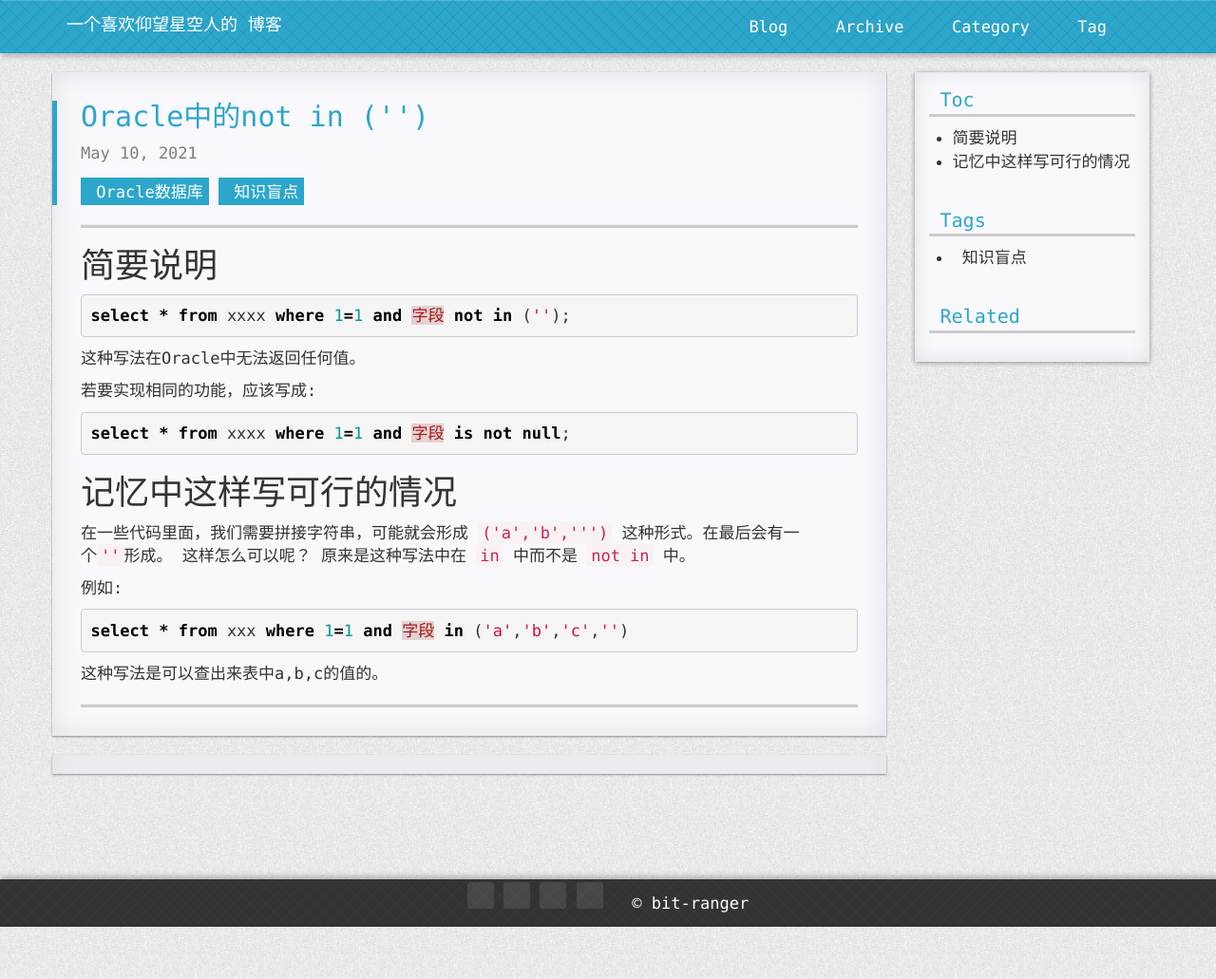
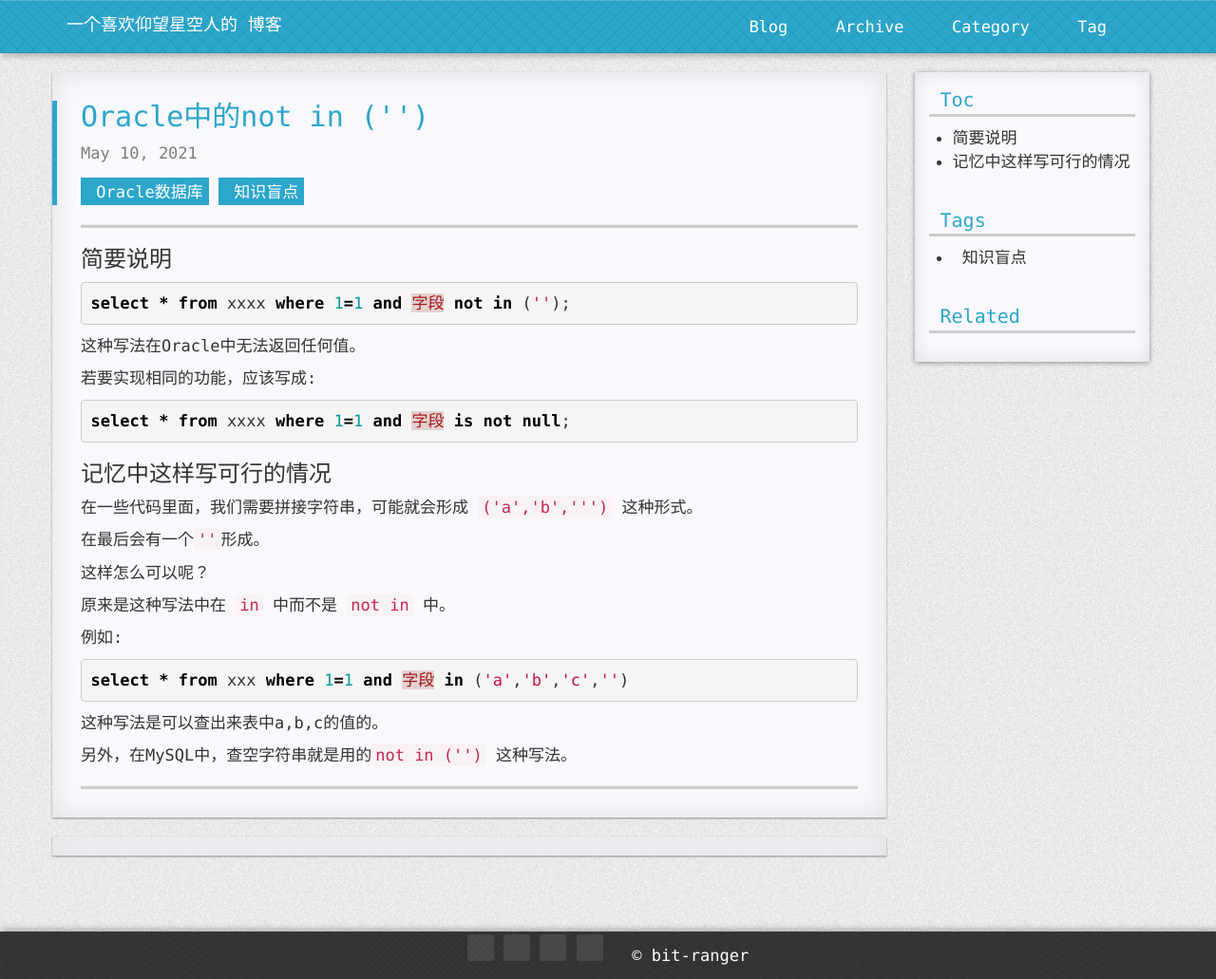
Before and after one commit to pythonbug/pythonbug.github.io, a Jekyll site: the page built from _posts/2021-05-10-Oracle-not in ('').md, in a window 1280 px wide. Shown: the whole page at 95% size. Built offline with Jekyll 4.4.1, drawn with Linux system fonts in a browser that asks for light colours; nearby versions of some CDN libraries; comment, search, counter and statistics services are not loaded; a style sheet for code colours, icons or effects is not loaded.

Commit message:
知识盲点，Oracle中的not in ('')。补充MySQL的内容

````diff
--- a/_posts/2021-05-10-Oracle-not in ('').md
+++ b/_posts/2021-05-10-Oracle-not in ('').md
@@ -9,7 +9,7 @@ published: true
 * TOC
 {:toc}
 
-# 简要说明
+### 简要说明
 ```sql
 select * from xxxx where 1=1 and 字段 not in ('');
 ```
@@ -22,10 +22,14 @@ select * from xxxx where 1=1 and 字段 not in ('');
 select * from xxxx where 1=1 and 字段 is not null;
 ```
 
-# 记忆中这样写可行的情况
+### 记忆中这样写可行的情况
 
-在一些代码里面，我们需要拼接字符串，可能就会形成 `('a','b',''')` 这种形式。在最后会有一个`''`形成。
+在一些代码里面，我们需要拼接字符串，可能就会形成 `('a','b',''')` 这种形式。
+
+在最后会有一个`''`形成。
+
 这样怎么可以呢？
+
 原来是这种写法中在 `in` 中而不是 `not in` 中。
 
 例如:
@@ -35,3 +39,5 @@ select * from xxx where 1=1 and 字段 in ('a','b','c','')
 ```
 
 这种写法是可以查出来表中a,b,c的值的。
+
+另外，在MySQL中，查空字符串就是用的`not in ('')` 这种写法。
````
